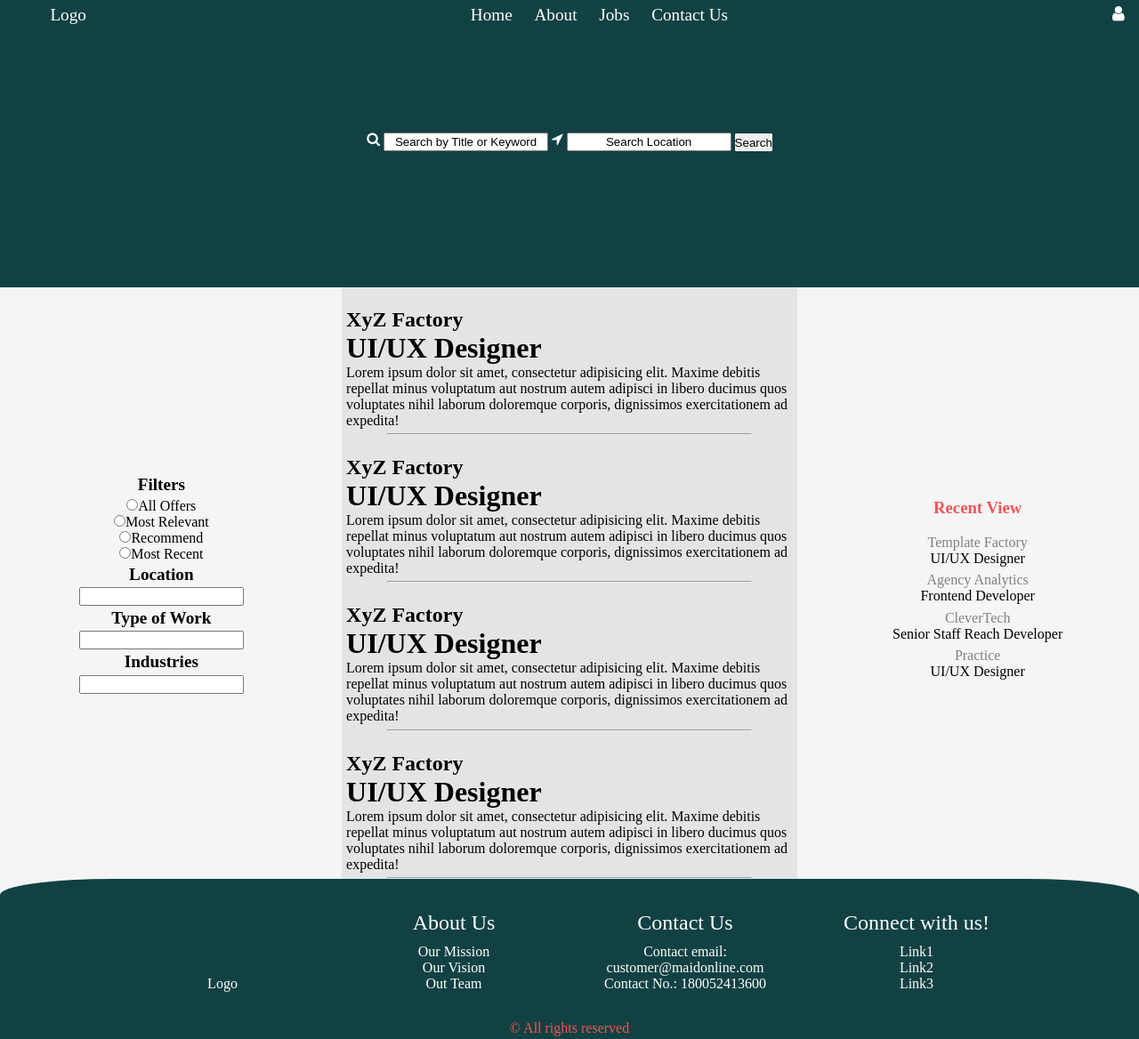
After one commit to Himanshi1207/Jobs_Online.github.io, a PHP site: page /jobs.html in a window 1280 px wide. The commit adds this page. Shown: the whole page at 89% size. Run offline with PHP 8.4, Linux system fonts and the light colour scheme.

Commit message:
Jobs page added

```diff
--- /dev/null
+++ b/css/style-jobs.css
@@ -0,0 +1,88 @@
+*{
+    box-sizing: border-box;
+}
+
+.icon {
+    color: white;
+}
+
+.input-icons{
+    display: inline-block;
+    padding: 2% 0%;
+}
+
+#search-input-box{
+    border-radius: 5%;
+    border: none;
+    padding: 7% 0%;
+}
+
+.search-box{
+    padding: 10%;
+    background-color: rgb(18,65,67);
+}
+
+.filters-box, .recent{
+    display: inline-block;
+    width: 25%;
+    margin: auto;
+}
+
+h3{
+    padding: 4%;
+}
+
+.heading-div{
+    font-size: larger;
+    font-weight: bolder;
+    padding-top: 20%;
+    padding-bottom: 20%;
+}
+
+.greyC{
+    color: gray;
+    padding-top: 2%;
+}
+
+.results{
+    display: inline-block;
+    width: 40%;
+    margin: auto;
+}
+
+.filters-box div{
+    padding: 1%;
+}
+
+@media (max-width: 483px) {
+    .filters-box{
+        display: none;
+    }
+
+    .recent{
+        display: none;
+    }
+
+    .results{
+        width: 100%;
+    }
+}
+
+@media only screen and (min-width: 484px) and (max-width: 767px){
+    .recent{
+        display: none;
+    }
+
+    .results{
+        width: 70%;
+    }
+}
+
+@media only screen and (min-width: 768px) and (max-width: 1101px){
+}
+
+@media only screen and (min-width: 1102px) and (max-width: 1336px){
+}
+
+@media only screen and (min-width: 1337px){
+}
--- a/css/styles_home.css
+++ b/css/styles_home.css
@@ -170,7 +170,7 @@ h3{
     margin-bottom: 0.5%;
 }
 
-#navbar-list span{
+#account-icon{
     float: right;
 }
 
--- a/home.php
+++ b/home.php
@@ -17,15 +17,15 @@ error_reporting(0);
                 <span>
                     <li>Home</li>
                     <li>About</li>
+                    <li>Jobs</li>
                     <li>Contact Us</li>
-                    <li>Register</li>
-                    <li>Login</li>
                 </span>
+                <li id="account-icon"><i class="fa fa-user icon"></i></li>
             </ul>
         </nav>
 
         <div id="main"> <!--Maid Available Online-->
-            <h1 id="main-h1">Maid Available Online</h1>
+            <h1 id="main-h1">Job Available Online</h1>
             Lorem ipsum dolor sit amet consectetur adipisicing elit. Distinctio earum eveniet quasi voluptatem enim sint praesentium magnam eaque aliquid fugiat. Dignissimos dolores iure at animi atque. Beatae nihil nemo perferendis?<br>
             <div>
                 <div class="employee-reg">Register As Employee</div>
--- /dev/null
+++ b/jobs.html
@@ -0,0 +1,183 @@
+<!DOCTYPE html>
+<html>
+    <head>
+        <meta charset="utf-8">
+        <title>Find Jobs Online</title>
+        <link rel="stylesheet" href="https://cdnjs.cloudflare.com/ajax/libs/font-awesome/4.7.0/css/font-awesome.min.css">
+        <link rel="stylesheet" href="css/styles_home.css" />
+        <link rel="stylesheet" href="css/style-jobs.css" />
+    </head>
+    <body>
+        <nav>
+            <ul id="navbar-list">
+                <li id="logo">Logo</li>
+                <span>
+                    <li>Home</li>
+                    <li>About</li>
+                    <li>Jobs</li>
+                    <li>Contact Us</li>
+                </span>
+                <li id="account-icon"><i class="fa fa-user icon"></i></li>
+            </ul>
+        </nav>
+
+        <div class="search-box">
+            <form>
+                <div class="input-icons">
+                    <i class="fa fa-search icon"></i>
+                    <input type="text" id="SearchbyTitleorKeyword" name="SearchbyTitleorKeyword" value="Search by Title or Keyword" onfocus="this.value = ''" onblur="this.value = 'Search by Title or Keyword'">
+                </div>
+                <div class="input-icons">
+                    <i class="fa fa-location-arrow icon"></i>
+                    <input type="text" id="SearchLocation" name="SearchLocation" value="Search Location" onfocus="this.value = ''" onblur="this.value = 'Search Location'">
+                </div>
+                <div class="input-icons">
+                    <input type="submit" id="search-input-box" value="Search">
+                </div>
+            </form>
+        </div>
+
+        <div style="display: flex;">
+            <div class="filters-box">
+                <div class="heading-div">Filters</div>
+                <form>
+                    <input type="radio" id="filters" name="filters" value="All Offers"><label for="AllOffers"></label>All Offers</label><br>
+                    <input type="radio" id="filters" name="filters" value="Most Relevant"><label for="Most Relevant">Most Relevant</label><br>
+                    <input type="radio" id="filters" name="filters" value="Recommend"><label for="Recommend">Recommend</label><br>
+                    <input type="radio" id="filters" name="filters" value="Most Recent"><label for="Most Recent">Most Recent</label><br>
+                </form>
+                <div class="heading-div">Location</div>
+                <form>
+                    <input list="locations">
+                    <datalist id="locations">
+                        <option value="Delhi">
+                        <option value="Bangalore">
+                        <option value="Mumbai">
+                        <option value="Chennai">
+                        <option value="Hyderabad">
+                    </datalist>
+                </form>
+                <div class="heading-div">Type of Work</div>
+                <form>
+                    <input list="workType">
+                    <datalist id="workType">
+                        <option value="Delhi">
+                        <option value="Bangalore">
+                        <option value="Mumbai">
+                        <option value="Chennai">
+                        <option value="Hyderabad">
+                    </datalist>
+                </form>
+                <div class="heading-div">Industries</div>
+                <form>
+                    <input list="industries">
+                    <datalist id="industries">
+                        <option value="Delhi">
+                        <option value="Bangalore">
+                        <option value="Mumbai">
+                        <option value="Chennai">
+                        <option value="Hyderabad">
+                    </datalist>
+                </form>
+            </div>
+            <div class="results" style="background-color: rgb(228, 228, 228);">
+                <div style="text-align: left; margin: 1%;">
+                    <img>
+                    <h2 style="text-align: left;">XyZ Factory</h3>
+                    <h1 style="text-align: left;">UI/UX Designer</h1>
+                    Lorem ipsum dolor sit amet, consectetur adipisicing elit. Maxime debitis repellat minus voluptatum aut nostrum autem adipisci in libero ducimus quos voluptates nihil laborum doloremque corporis, dignissimos exercitationem ad expedita!
+                </div>
+                <hr style="background-color: gray; width: 80%; height: 1%;">
+                <div style="text-align: left; margin: 1%;">
+                    <img>
+                    <h2 style="text-align: left;">XyZ Factory</h3>
+                    <h1 style="text-align: left;">UI/UX Designer</h1>
+                    Lorem ipsum dolor sit amet, consectetur adipisicing elit. Maxime debitis repellat minus voluptatum aut nostrum autem adipisci in libero ducimus quos voluptates nihil laborum doloremque corporis, dignissimos exercitationem ad expedita!
+                </div>
+                <hr style="background-color: gray; width: 80%; height: 1%;">
+                <div style="text-align: left; margin: 1%;">
+                    <img>
+                    <h2 style="text-align: left;">XyZ Factory</h3>
+                    <h1 style="text-align: left;">UI/UX Designer</h1>
+                    Lorem ipsum dolor sit amet, consectetur adipisicing elit. Maxime debitis repellat minus voluptatum aut nostrum autem adipisci in libero ducimus quos voluptates nihil laborum doloremque corporis, dignissimos exercitationem ad expedita!
+                </div>
+                <hr style="background-color: gray; width: 80%; height: 1%;">
+                <div style="text-align: left; margin: 1%;">
+                    <img>
+                    <h2 style="text-align: left;">XyZ Factory</h3>
+                    <h1 style="text-align: left;">UI/UX Designer</h1>
+                    Lorem ipsum dolor sit amet, consectetur adipisicing elit. Maxime debitis repellat minus voluptatum aut nostrum autem adipisci in libero ducimus quos voluptates nihil laborum doloremque corporis, dignissimos exercitationem ad expedita!
+                </div>
+                <hr style="background-color: gray; width: 80%; height: 1%;">
+            </div>
+            <div class="recent">
+                <h3>Recent View</h3>
+                <div class="greyC">Template Factory</div>
+                UI/UX Designer
+                <div class="greyC">Agency Analytics</div>
+                Frontend Developer
+                <div class="greyC">CleverTech</div>
+                Senior Staff Reach Developer
+                <div class="greyC">Practice</div>
+                UI/UX Designer
+            </div>
+        </div>
+
+        <footer>
+            <ul class="footer-list">
+                <li class="table-logo">Logo</li>
+            </ul>
+            <ul class="footer-list">
+                <li class="ul-heading">About Us</li>
+                <li>Our Mission</li>
+                <li>Our Vision</li>
+                <li>Out Team</li>
+            </ul>
+            <ul class="footer-list">
+                <li class="ul-heading">Contact Us</li>
+                <li><a href="mailto:customer@maidonline.com">Contact email: customer@maidonline.com</a></li>
+                <li>Contact No.: 180052413600</li>
+            </ul>
+            <ul class="footer-list">
+                <li class="ul-heading">Connect with us!</li>
+                <li>Link1</li>
+                <li>Link2</li>
+                <li>Link3</li>
+                <!-- <li>Link4</li> -->
+            </ul>
+            <!-- <table>
+                <tr class="table-row">
+                    <th></th>
+                    <th>About Us</th>
+                    <th>Contact Us</th>
+                    <th>Connect with us!</th>
+                </tr>
+                <tr class="table-row">
+                    <td class="table-logo">Logo</td>
+                    <td>
+                        <ul>
+                            <li>Our Mission</li>
+                            <li>Our Vision</li>
+                            <li>Out Team</li>
+                        </ul>
+                    </td>
+                    <td>
+                        <ul>
+                            <li><a href="mailto:customer@maidonline.com">Contact email: customer@maidonline.com</a></li><br>
+                            <li>Contact No.: 180052413600</li>
+                        </ul>
+                    </td>
+                    <td>
+                        <ul>
+                            <li>Link1</li>
+                            <li>Link2</li>
+                            <li>Link3</li>
+                            <li>Link4</li>
+                        </ul>
+                    </td>
+                </tr>
+            </table> -->
+            <div style="text-align: center; display: block; color: rgb(240,84,84); padding: 0.2%;">&copy; All rights reserved</div>
+        </footer>
+    </body>
+</html>
```
